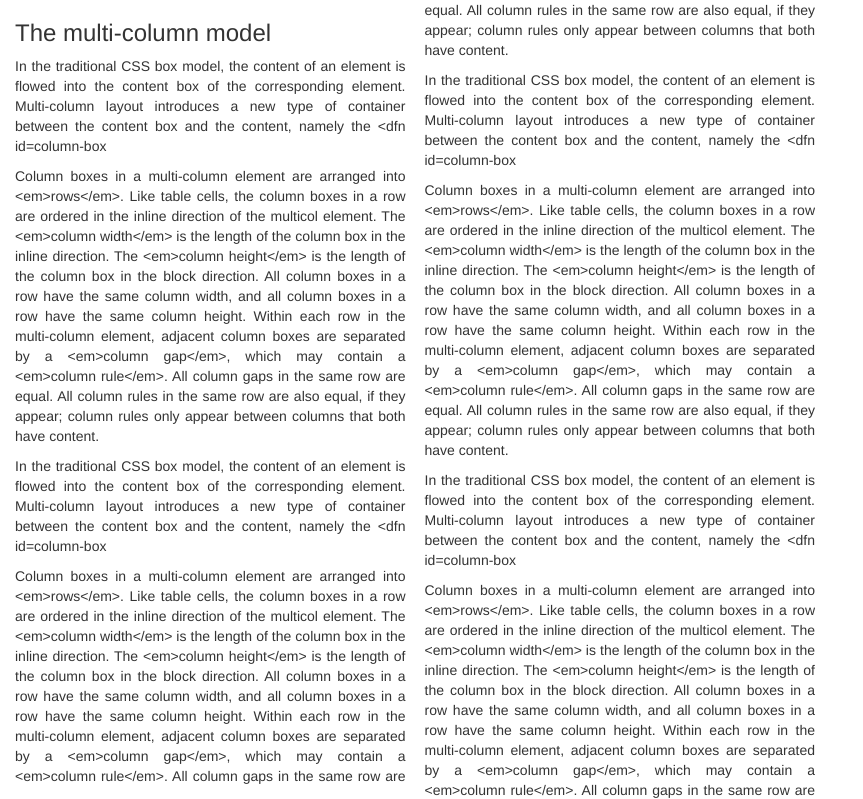
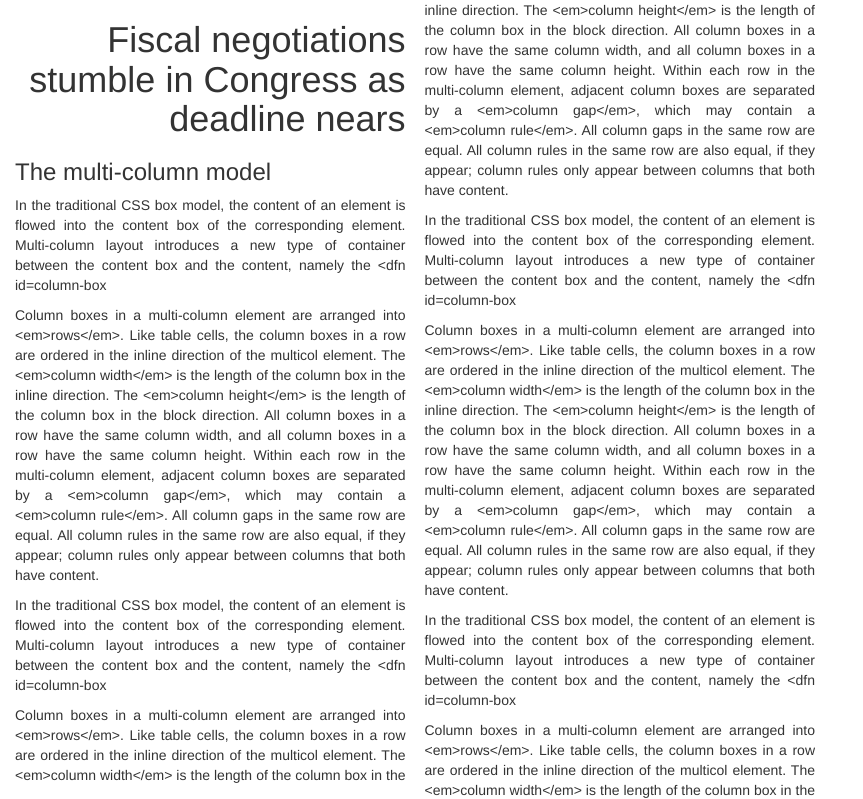
Before and after one commit to hilalisa/template, a plain HTML site: page index.html in a window 1280 px wide. Shown: the top 799 px of the page, without its empty margins (0-863 px from the left). Drawn offline with nearby package versions, Linux system fonts and the light colour scheme.

Commit message:
right justify

```diff
--- a/index.html
+++ b/index.html
@@ -32,13 +32,23 @@
 
 	 <div class="container-fluid">
 
-    <div id="app" style=" column-fill: auto; column-gap: 19px; column-rule: 1px hidden gray; columns: 12em 2; height: 100vh; width: 100vh; hyphens: manual;
+    <div  style=" column-fill: auto; column-gap: 19px; column-rule: 1px hidden gray; columns: 12em 2; height: 100vh; width: 100vh; hyphens: manual;
     overflow: auto; text-align: justify;"
-	></div>
-	<figure>
-  <img src="https://www.alsacreations.com/xmedia/tuto/html5/figure-figcaption/porto3.jpg" alt="" style=" width: -webkit-fill-available;">
-  <figcaption>Proposition pour le thème : <br><em>Un goût de fraise</em> du jeu <a href="http://www.photogame.fr/">PhotoGame</a></figcaption>
-</figure>
+	>
+
+	<article>
+		<h1 style=" text-align: right;">Fiscal negotiations stumble in Congress as deadline nears</h1>
+		<div id="app"></div>
+		<figure>
+			<img src="https://www.alsacreations.com/xmedia/tuto/html5/figure-figcaption/porto3.jpg" alt="" style=" width: -webkit-fill-available;">
+			<figcaption>Proposition pour le thème : <br><em>Un goût de fraise</em> du jeu <a href="http://www.photogame.fr/">PhotoGame</a></figcaption>
+		</figure>
+
+	   </article>
+</div>
+
+
+
 
 	 </div>
 
```
